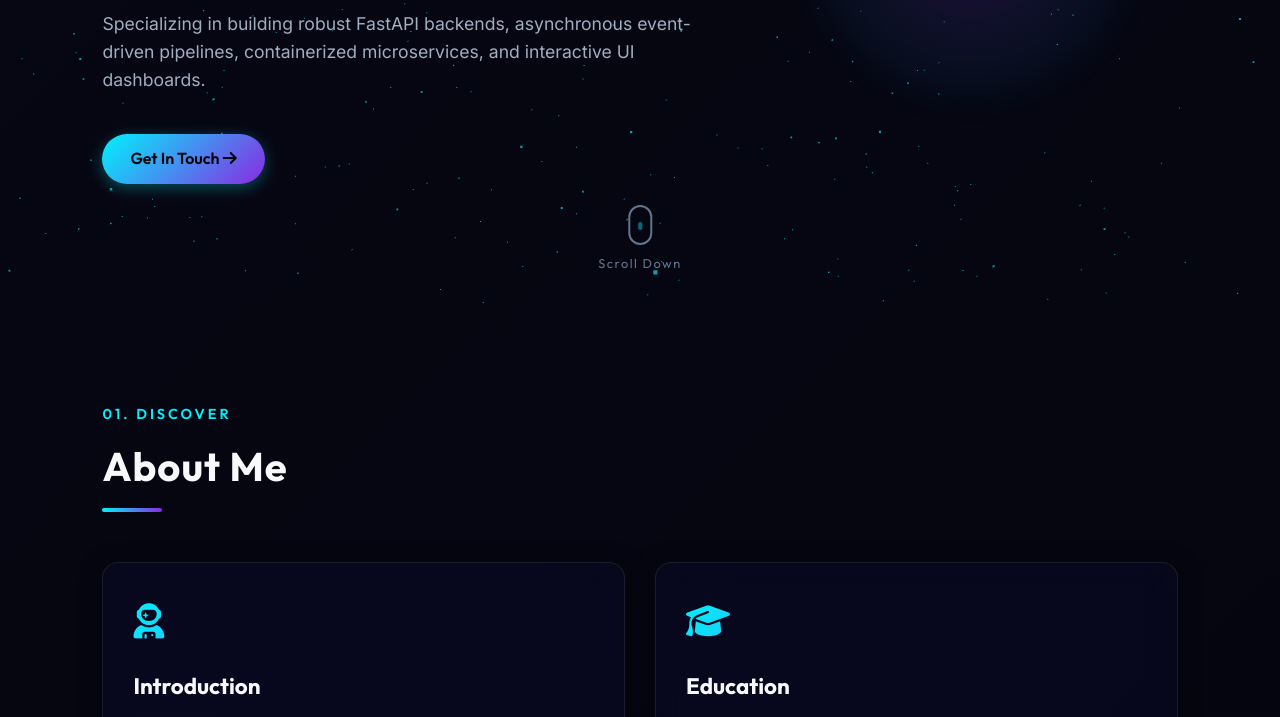
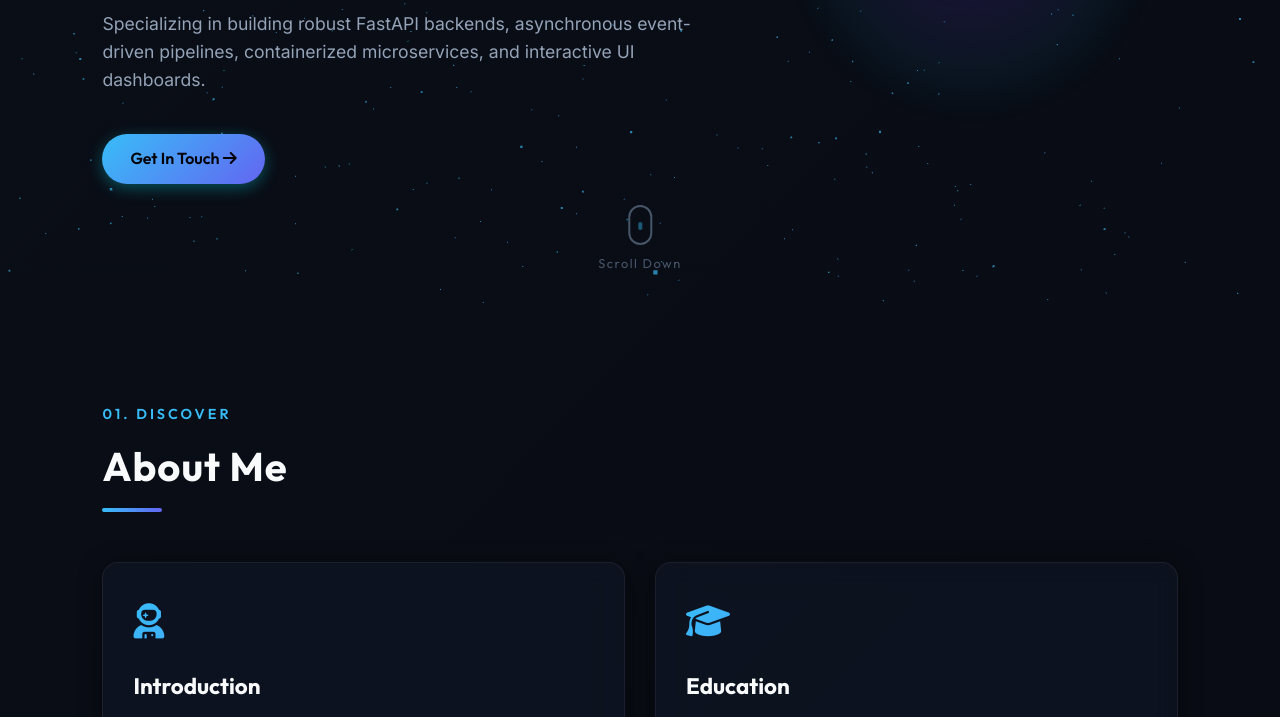
Before and after one commit to hemalathashetty/personal-portfolio, a plain HTML site: page frontend/index.html in a window 1280 px wide. Shown: the part 497-1214 px from the top of the page. Drawn offline with nearby package versions, Linux system fonts and the light colour scheme; no server answers; animation ran at ten frames a second.

Commit message:
theme: update site theme to Professional Slate & Indigo (Sky Blue & Indigo accents)

```diff
--- a/frontend/css/style.css
+++ b/frontend/css/style.css
@@ -10,20 +10,20 @@
 
 /* 1. CSS VARIABLES (DESIGN TOKENS) */
 :root {
-    --bg-primary: #070714;      /* Background base layer (deep space violet-black) */
-    --bg-secondary: #0c0c24;    /* Slightly lighter dark layer for panels */
-    --bg-gradient: linear-gradient(135deg, #070714 0%, #030308 100%);
+    --bg-primary: #0a0e17;      /* Deep dark slate navy */
+    --bg-secondary: #131926;    /* Slightly lighter slate navy for cards */
+    --bg-gradient: linear-gradient(135deg, #0a0e17 0%, #05070c 100%);
 
-    --accent-cyan: #00f2fe;     /* Neon Cyan accent */
-    --accent-violet: #8a2be2;   /* Neon Violet accent */
-    --text-primary: #f8f9fa;    /* High contrast text */
-    --text-secondary: #a0aec0;  /* Medium contrast metadata/description text */
-    --text-muted: #64748b;      /* Low contrast placeholder text */
+    --accent-cyan: #38bdf8;     /* Electric Sky Blue */
+    --accent-violet: #6366f1;   /* Vibrant Indigo */
+    --text-primary: #f8fafc;    /* High contrast slate white */
+    --text-secondary: #94a3b8;  /* Medium contrast slate gray */
+    --text-muted: #475569;      /* Low contrast slate outline */
 
-    --glass-bg: rgba(12, 12, 36, 0.45);          /* Translucent base */
-    --glass-border: rgba(255, 255, 255, 0.08);   /* Subtle border for glass reflection */
-    --glass-glow-cyan: 0 8px 32px 0 rgba(0, 242, 254, 0.15);   /* Hover glow (Cyan) */
-    --glass-glow-violet: 0 8px 32px 0 rgba(138, 43, 226, 0.15); /* Hover glow (Violet) */
+    --glass-bg: rgba(19, 25, 38, 0.55);          /* Translucent slate base */
+    --glass-border: rgba(255, 255, 255, 0.06);   /* Subtle border for glass reflection */
+    --glass-glow-cyan: 0 8px 32px 0 rgba(56, 189, 248, 0.12);   /* Sky Blue glow */
+    --glass-glow-violet: 0 8px 32px 0 rgba(99, 102, 241, 0.12); /* Indigo glow */
 
     --font-heading: 'Outfit', sans-serif;
     --font-body: 'Inter', sans-serif;
--- a/frontend/index.html
+++ b/frontend/index.html
@@ -3,7 +3,7 @@
 <head>
     <meta charset="UTF-8">
     <meta name="viewport" content="width=device-width, initial-scale=1.0">
-    <title>Hemalatha Shetty | Personal Portfolio</title>
+    <title>Hemalatha | Personal Portfolio</title>
     <!-- Meta tags for SEO -->
     <meta name="description" content="Personal portfolio website of Hemalatha Shetty, a CSBS engineering student, Full Stack Developer Intern at Thiranex, and researcher. Showcasing FastAPI, React, AWS, Docker, and Kafka systems.">
     <meta name="keywords" content="Hemalatha Shetty, Portfolio, Software Engineer, Full Stack Developer Intern, FastAPI, Kafka, Docker, CSBS, St Joseph Engineering College">
```
Also changed, not shown: frontend/js/three-bg.js.
